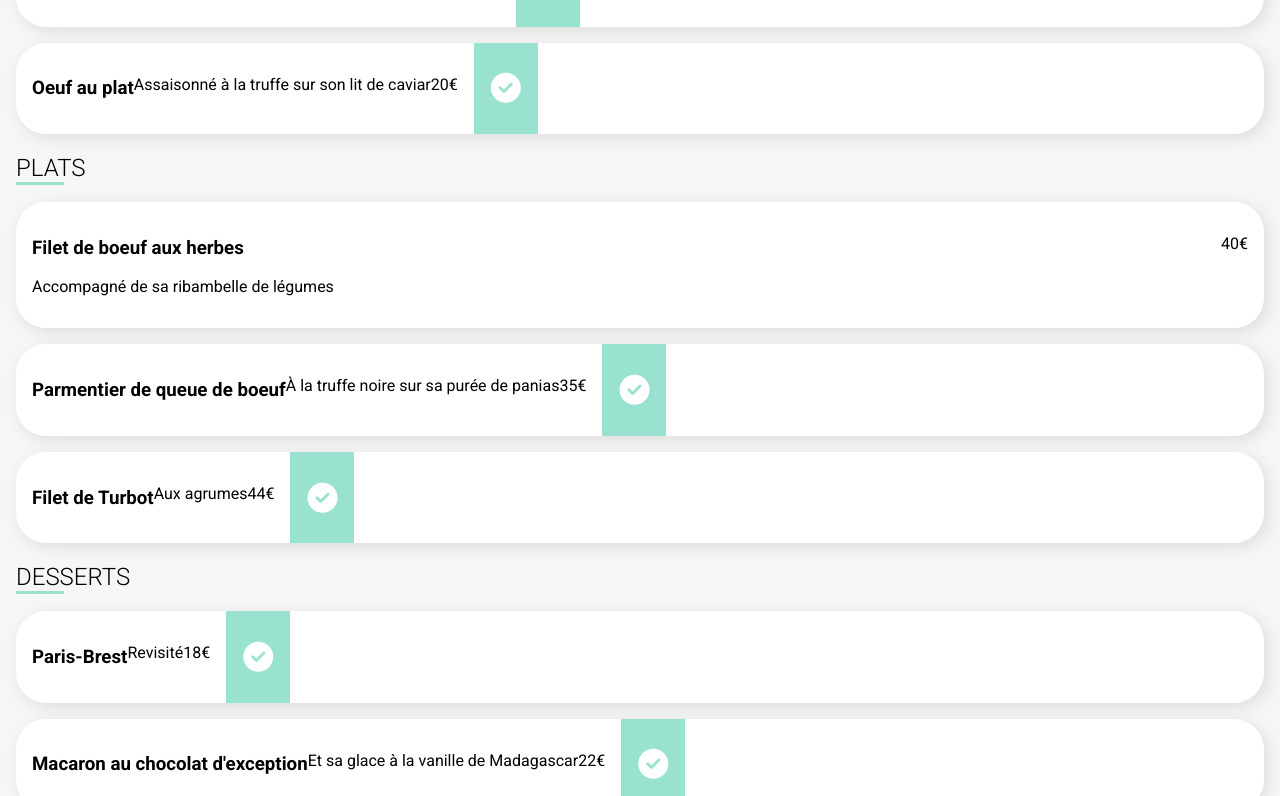
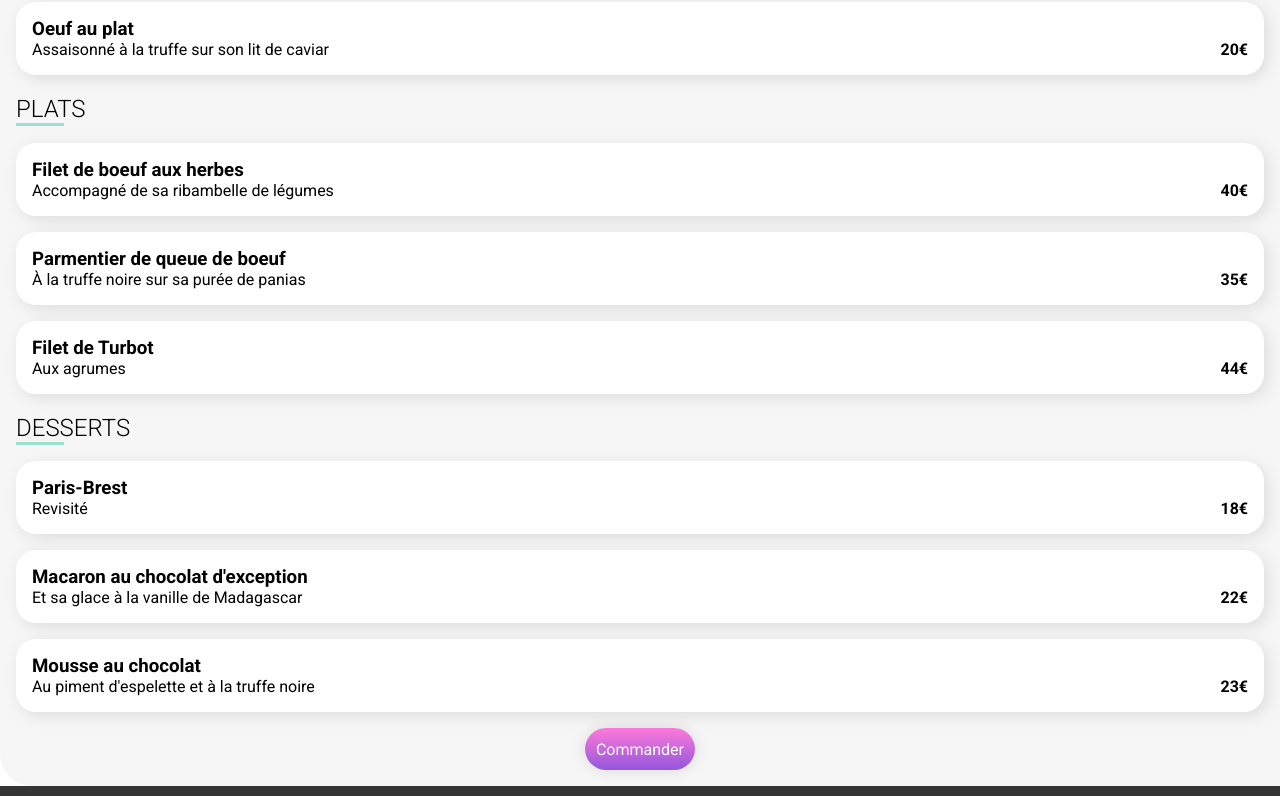
Before and after one commit to lois-rama/RamanandraibeLois_3_05012021, a plain HTML site: page la-palette-du-gout.html in a window 1280 px wide. Shown: the part 1272-2068 px from the top of the page. Drawn offline with Linux system fonts and the light colour scheme; a web font is replaced by a local one.

Commit message:
animation + CSS menupage terminé

```diff
--- a/la-palette-du-gout.html
+++ b/la-palette-du-gout.html
@@ -11,10 +11,8 @@
 </head>
 <body>
     <header>
-        <div class="header-container">
             <a href="./index.html"><i class="fas fa-arrow-left arrow"></i></a>
             <img src="./images/logo/ohmyfood@2x.svg" alt="Logo de Ohmyfood!">
-        </div>
     </header>
 
     <img class="restaurant-img" src="./images/restaurants/la-palette-du-gout.jpg" alt="">
@@ -29,24 +27,30 @@
             <section class="menu_content">
                 <h2 class="menu_content-title">Entrées</h2>
                 <div class="menu_item">
+                    <div class="menu_item-content">
                         <h3>Fricassée d'escargot</h3>
                         <p>Au piment d'espeltte</p>
+                    </div>
                     <p class="menu_item-price">25€</p>
                     <div class="item_selection">
                         <i class="item_selection-icon fas fa-check-circle"></i>
                     </div>
                 </div>
                 <div class="menu_item">
+                    <div class="menu_item-content">
                         <h3>Foie gras de canard mi-cuit</h3>
                         <p>Et ses copeaux de truffe noire</p>
+                    </div>
                     <p class="menu_item-price">35€</p>
                     <div class="item_selection">
                         <i class="item_selection-icon fas fa-check-circle"></i>
                     </div>
                 </div>
                 <div class="menu_item">
+                    <div class="menu_item-content">
                         <h3>Oeuf au plat</h3>
                         <p>Assaisonné à la truffe sur son lit de caviar</p>
+                    </div>
                     <p class="menu_item-price">20€</p>
                     <div class="item_selection">
                         <i class="item_selection-icon fas fa-check-circle"></i>
@@ -66,16 +70,20 @@
                     </div>
                 </div>
                 <div class="menu_item">
+                    <div class="menu_item-content">
                         <h3>Parmentier de queue de boeuf</h3>
                         <p>À la truffe noire sur sa purée de panias</p>
+                    </div>
                     <p class="menu_item-price">35€</p>
                     <div class="item_selection">
                         <i class="item_selection-icon fas fa-check-circle"></i>
                     </div>
                 </div>
                 <div class="menu_item">
+                    <div class="menu_item-content">
                         <h3>Filet de Turbot</h3>
                         <p>Aux agrumes</p>
+                    </div>
                     <p class="menu_item-price">44€</p>
                     <div class="item_selection">
                         <i class="item_selection-icon fas fa-check-circle"></i>
@@ -85,24 +93,30 @@
             <section class="menu_content">
                 <h2 class="menu_content-title">Desserts</h2>
                 <div class="menu_item">
+                    <div class="menu_item-content">
                         <h3>Paris-Brest</h3>
                         <p>Revisité</p>
+                    </div>
                     <p class="menu_item-price">18€</p>
                     <div class="item_selection">
                         <i class="item_selection-icon fas fa-check-circle"></i>
                     </div>
                 </div>
                 <div class="menu_item">
+                    <div class="menu_item-content">
                         <h3>Macaron au chocolat d'exception</h3>
                         <p>Et sa glace à la vanille de Madagascar</p>
+                    </div>
                     <p class="menu_item-price">22€</p>
                     <div class="item_selection">
                         <i class="item_selection-icon fas fa-check-circle"></i>
                     </div>
                 </div>
                 <div class="menu_item">
+                    <div class="menu_item-content">
                         <h3>Mousse au chocolat</h3>
                         <p>Au piment d'espelette et à la truffe noire</p>
+                    </div>
                     <p class="menu_item-price">23€</p>
                     <div class="item_selection">
                         <i class="item_selection-icon fas fa-check-circle"></i>
--- /dev/null
+++ b/scss/_animations.scss
@@ -0,0 +1,10 @@
+@keyframes itemAppear {
+    from {
+      opacity: 0;
+      transform: translateY(0.5rem);
+    }
+    to{
+      opacity: 1;
+      transform: translateY(0);
+    }
+}
--- a/scss/_extend.scss
+++ b/scss/_extend.scss
@@ -22,3 +22,8 @@
     align-items: center;
     justify-content: center;
   }
+%flex-end{
+  display: flex;
+  justify-content: flex-end;
+  align-items: flex-end;
+}
--- a/scss/_menupages.scss
+++ b/scss/_menupages.scss
@@ -5,7 +5,6 @@
     @extend %align-center;
     position: absolute;
     left: 2rem;
-    top: 1rem;
     height: 2rem;
     width: 2rem;
     font-size: 1.2rem;
@@ -54,40 +53,74 @@
         left: 0;
         bottom: -0.2rem;
     }
-}.menu_item{
+}
+.menu_item{
     background-color: white;
     display: flex;
     padding: 1rem;
-    border-radius: 30px;
+    border-radius: 20px;
     margin: 1rem 0;
     box-shadow: 0.25rem 0.25rem 1rem rgba(0, 0, 0, 0.1);
     overflow: hidden;
     cursor: pointer;
     max-width: 100%;
+    animation: itemAppear 1.5s;
+    animation-timing-function: cubic-bezier(.5,1.58,.34,.82);
+    animation-fill-mode: both;
+    &-price{
+        @extend %flex-end;
+        margin: 0;
+        font-weight: 700;
+        padding-left: .5rem;
+    }
+}
+.menu_item:nth-of-type(2){
+    animation-delay: 0.3s;
+}
+.menu_item:nth-of-type(3){
+    animation-delay: 0.5s;
 }
 
+
 .menu_item-content{
-    white-space: nowrap;
-    text-overflow: ellipsis;
+    h3, p {
+        margin:0;
+        overflow: hidden;
+        white-space: nowrap;
+        text-overflow: ellipsis;
+    }
     overflow: hidden;
     flex: 1;
 }
 
 .item_selection{
+    @extend %align-justify-center;
     background-color: #99e2d0;
-    margin: -1rem -5rem -1rem 1rem;
-    width: 4rem;
-    display: flex;
-    align-items: center;
-    justify-content: center;
-    transition-duration: .5s;
+    margin: -1rem -6rem -1rem 1rem;
+    width: 5rem;
+    transition: 0.5s;
 
     &-icon{
         color: white;
-        font-size: 30px;
+        font-size: 25px;
+        transition: 1s;
+        transform: rotate(180deg);
+        transition-duration: 0.5s;
     }
 }
 
+.menu_item:hover{
+    .item_selection{
+        margin-right: -1rem;
+            &-icon{
+                transform: rotate(0);
+        }
+    }
+}
+.order-btn_container{
+    @extend %justify-center;
+    padding-bottom:1rem;
+}
 .order-link{
     display: inline-block;
     background: linear-gradient($secondary-color, $primary-color);
@@ -96,7 +129,3 @@
     padding: 0.7rem;
     box-shadow: $shadow;
 }
-
-@keyframes animation-selection{
-
-}
--- a/scss/main.scss
+++ b/scss/main.scss
@@ -1,5 +1,6 @@
 @import './_variables';
 @import'./_extend';
+@import'./_animations';
 @import'./_homepage';
 @import'./menupages';
 
```
Also changed, not shown: css/main.css, 1 other file. Lines whose indentation alone changed are shown as unchanged.
